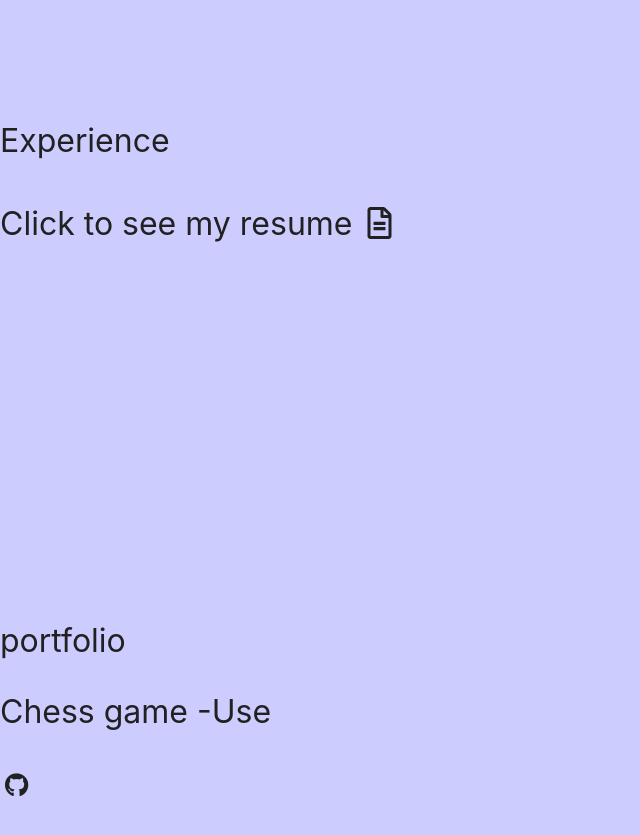
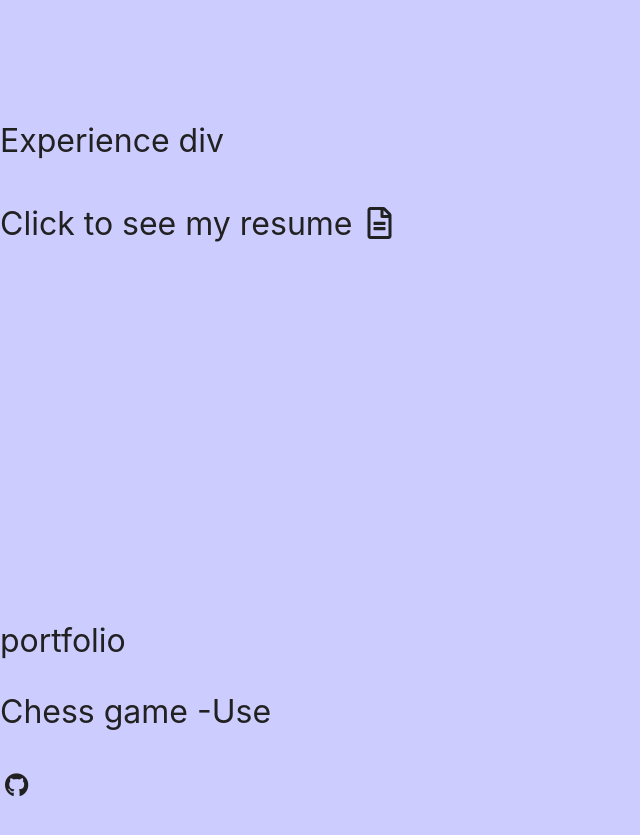
Before and after one commit to mikael1017/my-website, a React (Create React App) app: page / in a window 1280 px wide. Shown: the part 980-1815 px from the top of the page, without its empty margins (0-640 px from the left). Built offline with nearby package versions, Linux system fonts and the light colour scheme.

Commit message:
error fixed

```diff
--- a/src/components/experience.js
+++ b/src/components/experience.js
@@ -14,7 +14,7 @@ function Experience() {
 
     return (
         <div id="experience" style={{height: 500}}>
-            Experience
+            Experience div
             <p>
                 <a className="resume" href={Profile} target="_blank" rel="noopener noreferrer">
                     Click to see my resume
```
